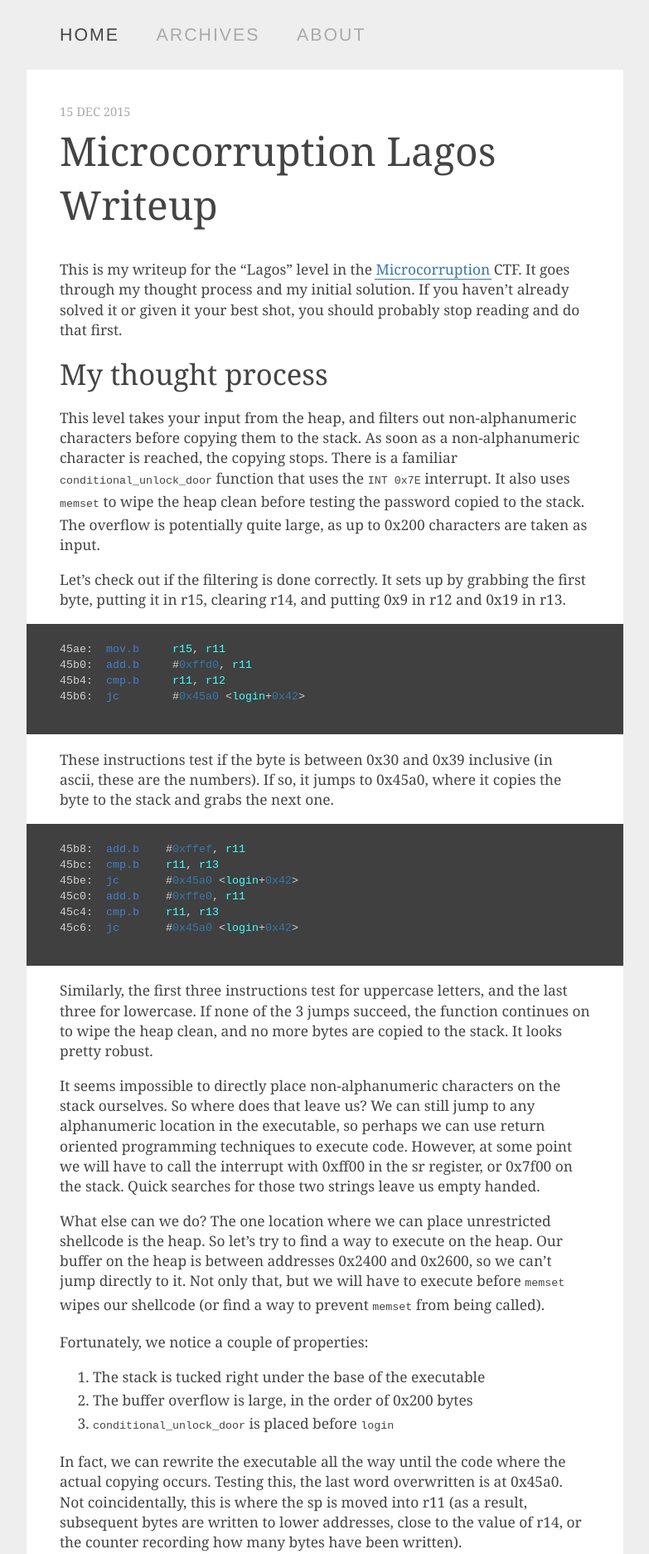
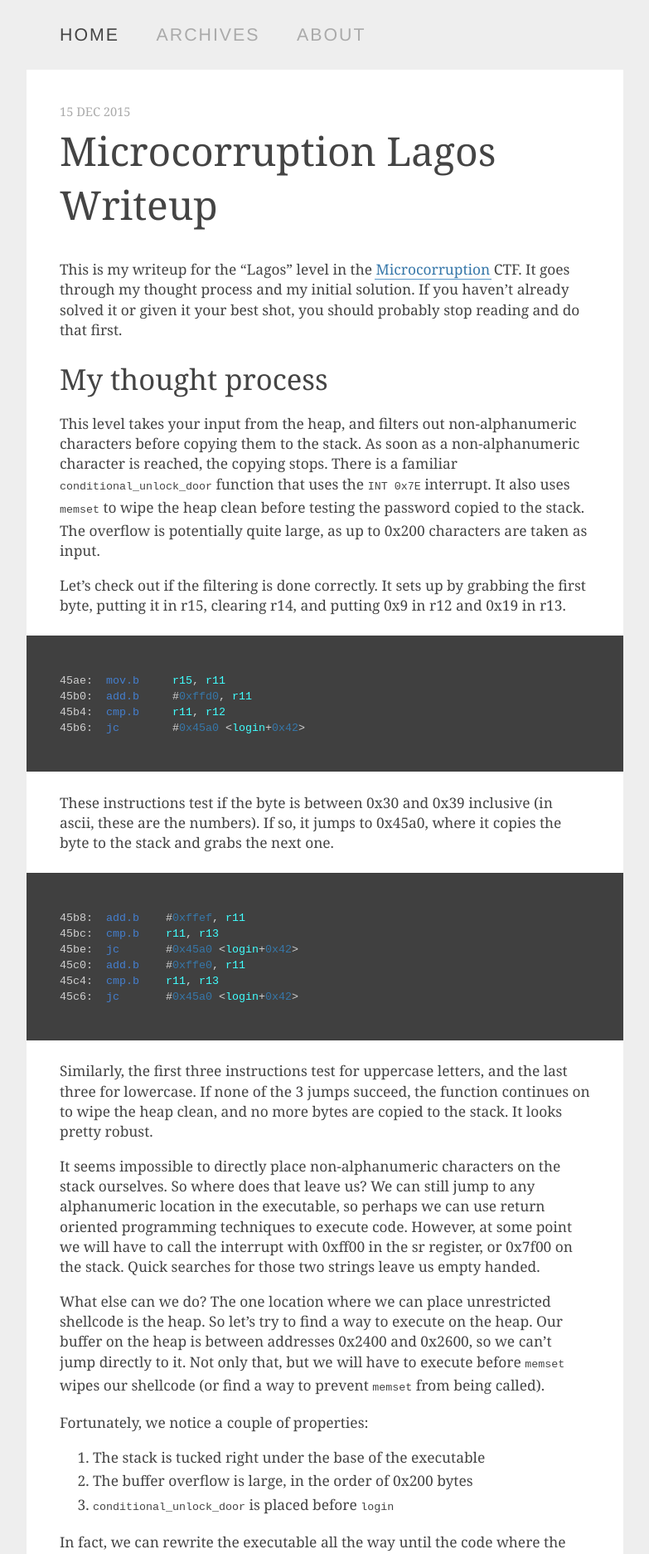
Before and after one commit to avanpo/avanpo.github.io, a Jekyll site: the page built from index.md, in a window 1280 px wide. Shown: the top 1873 px of the page at 83% size, without its empty margins (248-1031 px from the left). Built offline with Jekyll 4.4.1, drawn with Linux system fonts in a browser that asks for light colours; Markdown is read by kramdown in place of the engine named in the settings.

Commit message:
style tweaks

```diff
--- a/css/default.css
+++ b/css/default.css
@@ -40,7 +40,7 @@
   padding: 0 2px;
   color: #3677a9;
   text-decoration: none;
-  border-bottom: 1px solid #3677a9;
+  border-bottom: 1px solid #5697c9;
 }
 
 a:hover {
@@ -170,17 +170,17 @@
 }
 
 div.content h2 {
-  margin: 0.5em 0 0.5em 0;
+  margin: 0.7em 0 0.5em 0;
   font-size: 26pt;
 }
 
 div.content h3 {
-  margin: 0.5em 0 0.5em 0;
+  margin: 0.7em 0 0.5em 0;
   font-size: 22pt;
 }
 
 div.content h4 {
-  margin: 0.5em 0 0.5em 0;
+  margin: 0.7em 0 0.5em 0;
   font-size: 16pt;
 }
 
@@ -200,7 +200,7 @@
 }
 
 div.content .highlight {
-  margin: 0 -40px 1em -40px;
+  margin: 1.4em -40px 1.4em -40px;
   padding: 10px 40px;
 }
 
```
